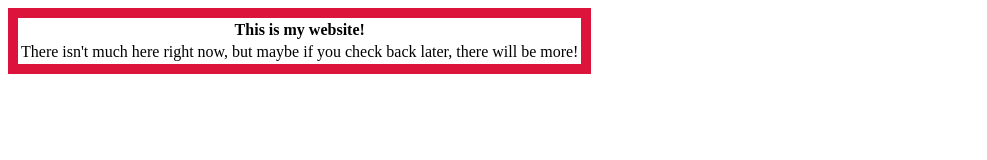
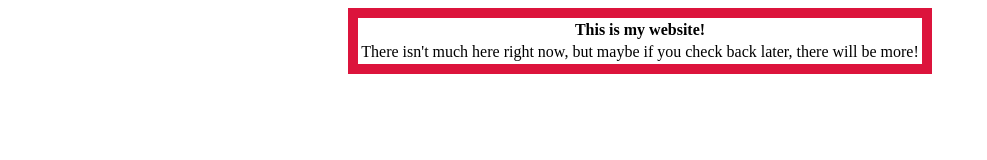
Before and after one commit to tffsite/main, a plain HTML site: page index.html in a window 1280 px wide. Shown: the whole page, without its empty margins (0-987 px from the left). Drawn offline with Linux system fonts and the light colour scheme.

Commit message:
Update index.html

```diff
--- a/index.html
+++ b/index.html
@@ -13,7 +13,7 @@
   <body>
 <!--    <h1 style="padding:10px; border:10px solid crimson;">This is my website!</h1>
     <h3 style="padding:4px; border:6px solid deepskyblue;">There isn't much here right now, but maybe if you check back later there will be more!</h3> -->
-    <table style="border:10px solid crimson">
+    <table style="border:10px solid crimson; margin:auto">
       <tr>
         <th>This is my website!</th>
       </tr>
```
